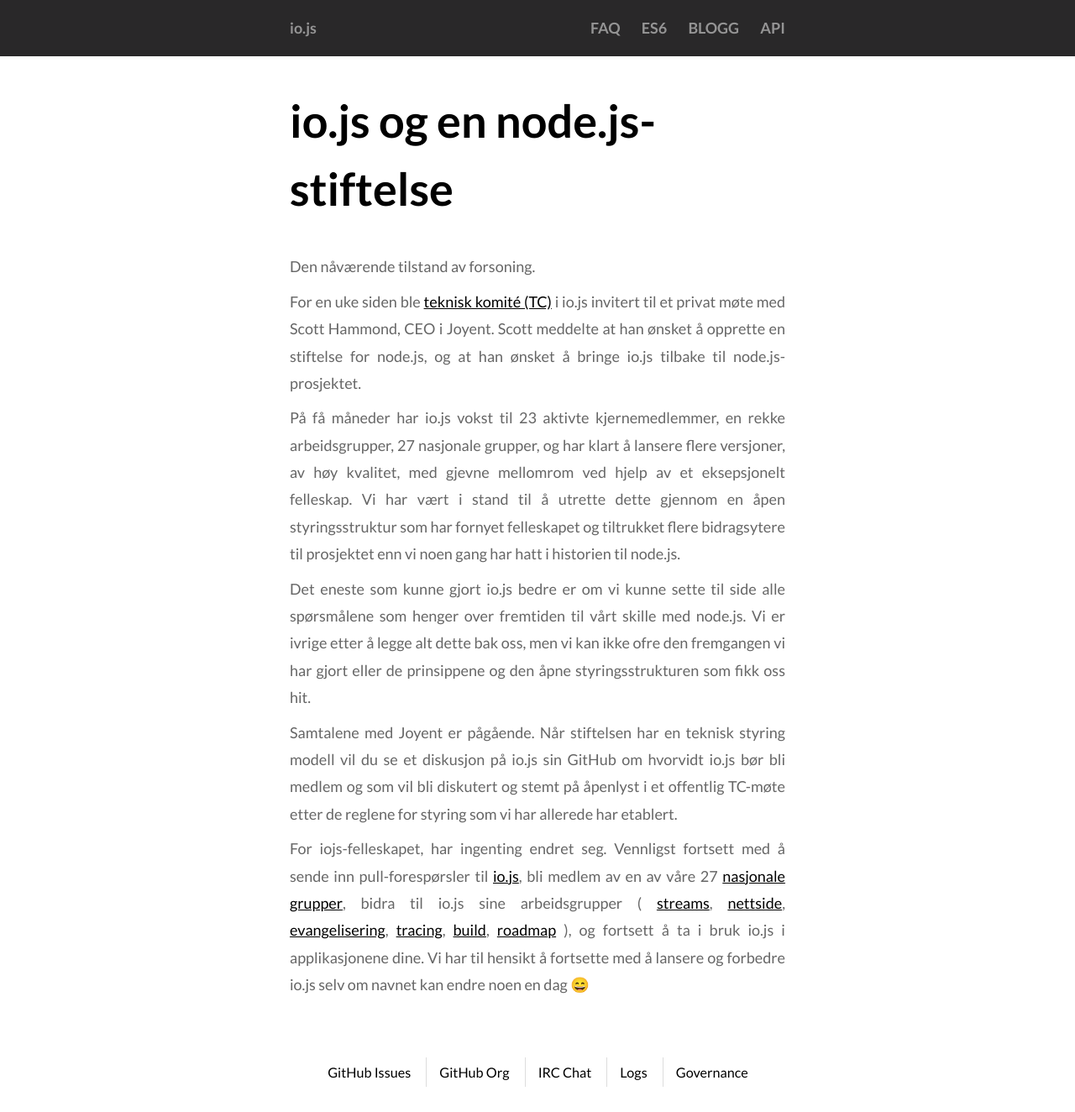
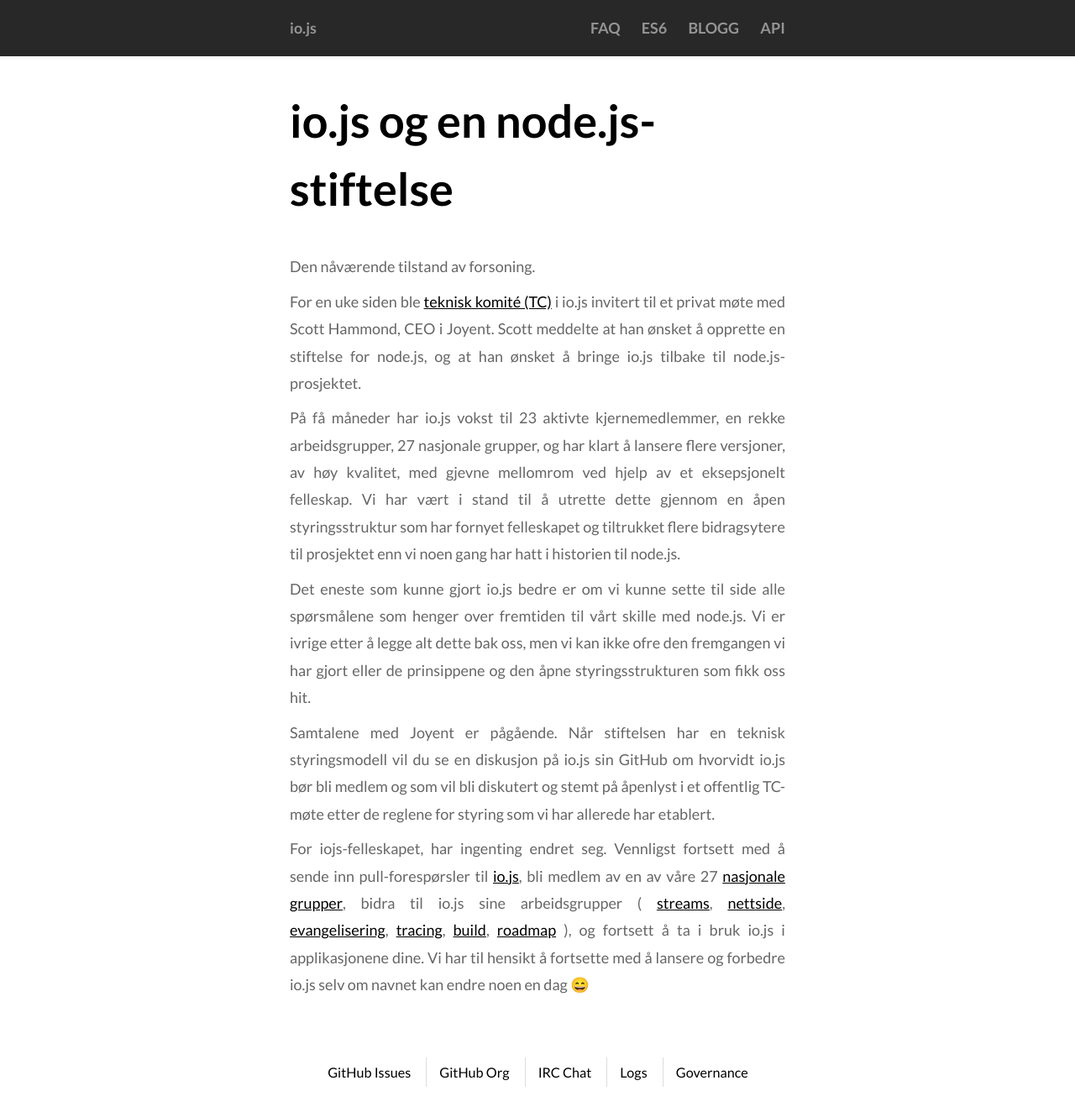
Before and after one commit to nodejs/nodejs-no, a Jekyll site: the page built from _posts/2015-02-10-februar.md, in a window 1280 px wide. Shown: the whole page at 84% size. Built offline with Jekyll 4.4.1, drawn with Linux system fonts in a browser that asks for light colours; Markdown is read by kramdown in place of the engine named in the settings.

Commit message:
Fix changes as per suggestions by @Andersos

```diff
--- a/_posts/2015-02-10-februar.md
+++ b/_posts/2015-02-10-februar.md
@@ -29,8 +29,8 @@
 etter å legge alt dette bak oss, men vi kan ikke ofre den fremgangen vi har
 gjort eller de prinsippene og den åpne styringsstrukturen som fikk oss hit.
 
-Samtalene med Joyent er pågående. Når stiftelsen har en teknisk styring modell
-vil du se et diskusjon på io.js sin GitHub om hvorvidt io.js bør bli medlem og
+Samtalene med Joyent er pågående. Når stiftelsen har en teknisk styringsmodell
+vil du se en diskusjon på io.js sin GitHub om hvorvidt io.js bør bli medlem og
 som vil bli diskutert og stemt på åpenlyst i et offentlig TC-møte etter de
 reglene for styring som vi har allerede har etablert.
 
```
